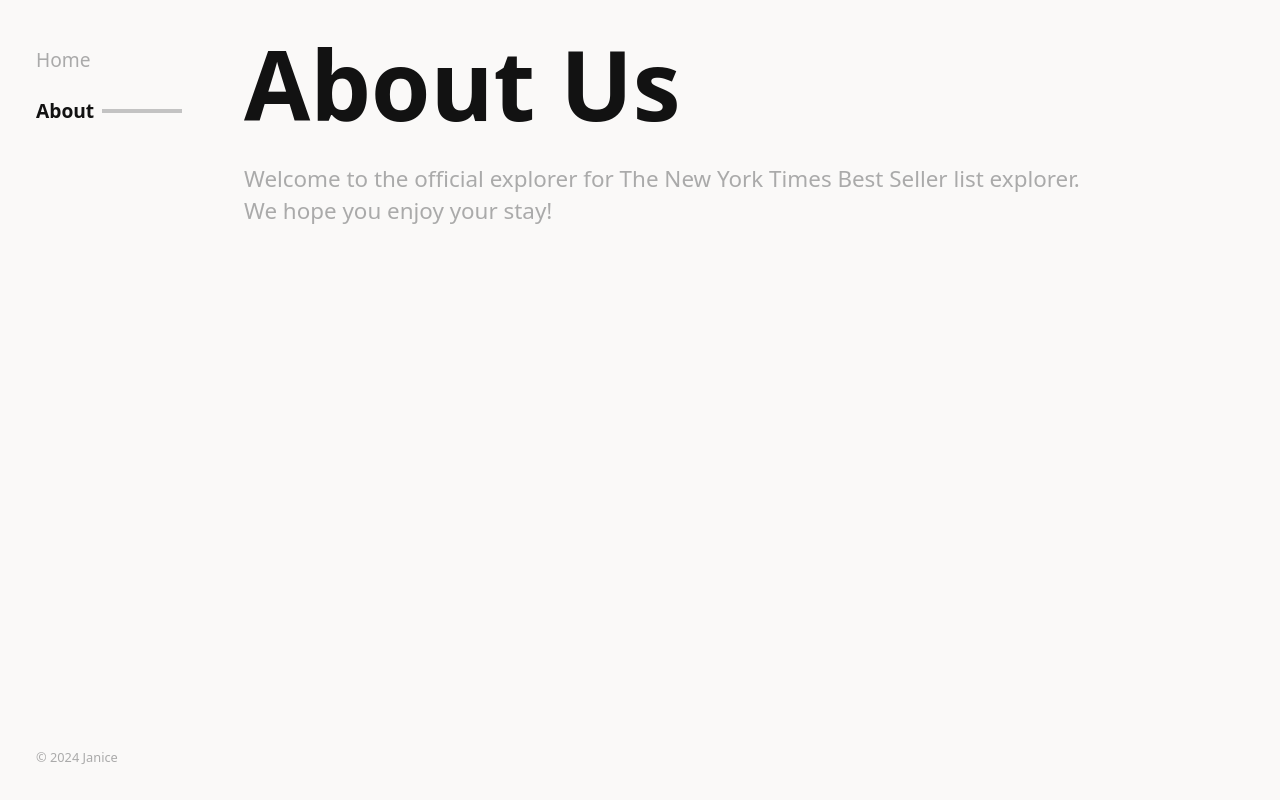
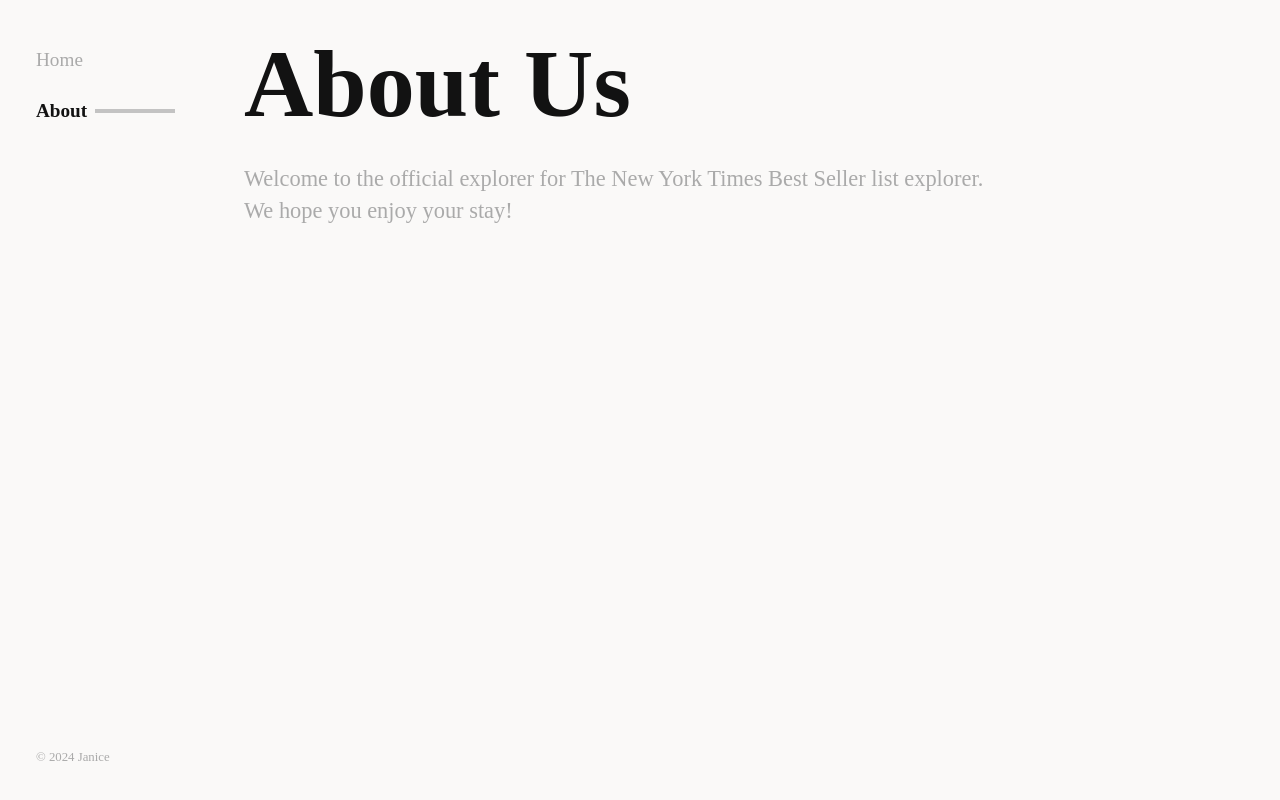
Before and after one commit to jeeweb/nyt-bestseller-explorer, a Next.js app: page /about in a window 1280 px wide. Built offline with nearby package versions, Linux system fonts and the light colour scheme.

Commit message:
design: 간단한 디자인 수정 작업

```diff
--- a/app/about/page.tsx
+++ b/app/about/page.tsx
@@ -1,4 +1,9 @@
 import styles from "../../styles/about.module.css";
+import { Metadata } from "next";
+
+export const metadata: Metadata = {
+  title: "About Us",
+};
 
 export default function About() {
   return (
--- a/app/layout.tsx
+++ b/app/layout.tsx
@@ -1,5 +1,6 @@
 import Footer from "../components/footer";
 import Header from "../components/header";
+import { Roboto } from "next/font/google";
 import { Metadata } from "next";
 import "../styles/global.css";
 import "../styles/common.css";
@@ -16,6 +17,12 @@ export const metadata: Metadata = {
   },
 };
 
+export const roboto = Roboto({
+  subsets: ["latin"],
+  weight: ["100", "400", "700"],
+  variable: "--roboto",
+});
+
 export default function RootLayout({
   children,
 }: {
@@ -23,7 +30,7 @@ export default function RootLayout({
 }) {
   return (
     <html lang="en">
-      <body>
+      <body className={roboto.variable}>
         <Header />
         <div>{children}</div>
         <Footer />
--- a/styles/global.css
+++ b/styles/global.css
@@ -134,8 +134,9 @@ table {
   box-sizing: border-box;
 }
 body {
-  font-family: system-ui, -apple-system, BlinkMacSystemFont, "Segoe UI", Roboto,
-    Oxygen, Ubuntu, Cantarell, "Open Sans", "Helvetica Neue", sans-serif;
+  font-family: var(--font--roboto), Roboto, system-ui, -apple-system,
+    BlinkMacSystemFont, "Segoe UI", Oxygen, Ubuntu, Cantarell, "Open Sans",
+    "Helvetica Neue", sans-serif;
   color: #aaaaaa;
 }
 a {
--- a/styles/home.module.css
+++ b/styles/home.module.css
@@ -31,7 +31,7 @@
 }
 
 .pageTitle span:last-child {
-  animation: moveUp 1s 0.4s ease forwards;
+  animation: moveUp 1s 0.6s ease forwards;
 }
 
 .homeSection {
@@ -49,7 +49,7 @@
 .scrollWrap:before {
   content: "";
   position: fixed;
-  width: calc(78vw - 8px);
+  width: calc(50vw);
   height: 1.9em;
   background: linear-gradient(
     to bottom,
```
